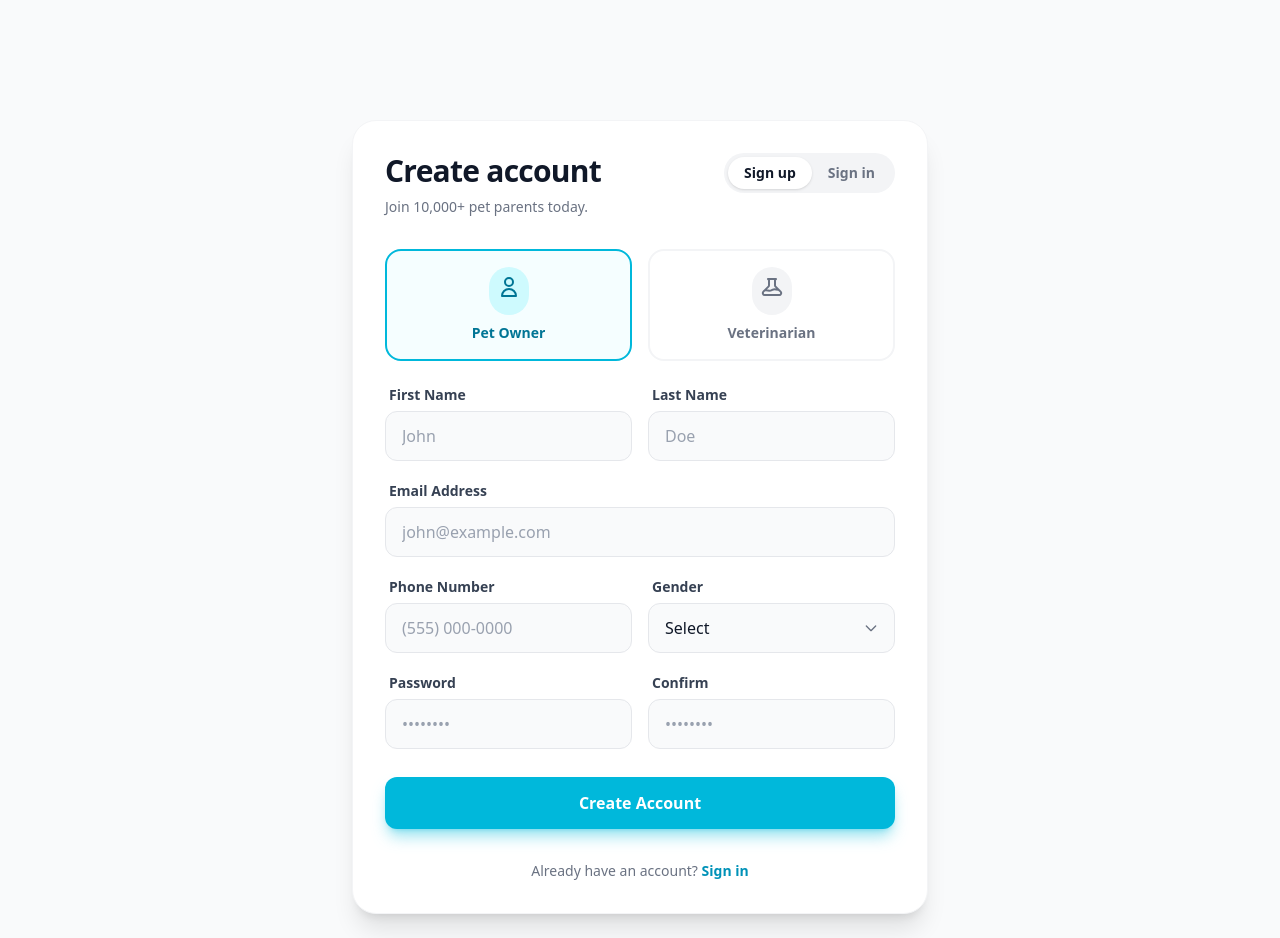
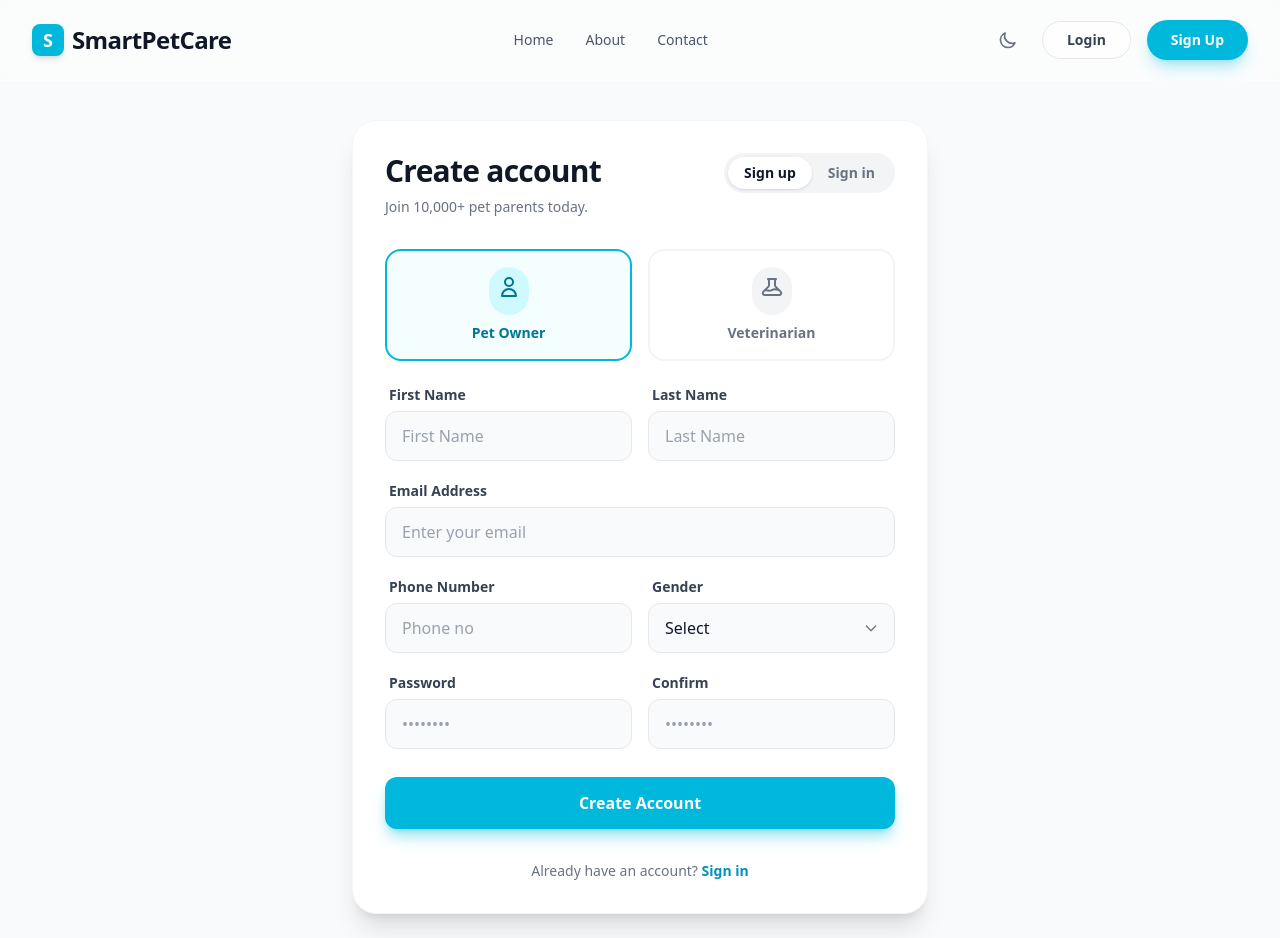
Before and after one commit to Aditya4405/smart-pet-care, a React (Vite) app in the folder frontend/front/: page /signup in a window 1280 px wide. Built offline with nearby package versions, Linux system fonts and the light colour scheme.

Commit message:
update signup page

```diff
--- a/frontend/front/src/pages/SignUp.jsx
+++ b/frontend/front/src/pages/SignUp.jsx
@@ -1,5 +1,6 @@
 import React, { useState } from 'react';
 import { useNavigate, useLocation } from 'react-router-dom';
+import Navbar from '../components/Navbar'; // 👈 IMPORTED NAVBAR
 
 const SignUp = () => {
   const navigate = useNavigate();
@@ -103,6 +104,9 @@ const SignUp = () => {
   return (
     <div className="min-h-screen bg-gray-50 dark:bg-gray-900 flex flex-col font-sans transition-colors duration-300 pt-24">
 
+      {/* 🔹 NAVBAR ADDED HERE 🔹 */}
+      <Navbar />
+
       <div className="flex-grow flex items-center justify-center p-4 sm:p-6">
 
         <div className="bg-white dark:bg-gray-800 rounded-3xl shadow-xl w-full max-w-xl p-8 relative overflow-hidden border border-gray-100 dark:border-gray-700">
@@ -155,7 +159,7 @@ const SignUp = () => {
                     type="email"
                     value={formData.email}
                     onChange={handleChange}
-                    placeholder="john@example.com"
+                    placeholder="Enter your email"
                     error={errors.email}
                 />
                 <InputField
@@ -172,12 +176,12 @@ const SignUp = () => {
             ) : (
               <>
                 <div className="grid grid-cols-2 gap-4">
-                  <InputField label="First Name" name="firstName" value={formData.firstName} onChange={handleChange} placeholder="John" error={errors.firstName} />
-                  <InputField label="Last Name" name="lastName" value={formData.lastName} onChange={handleChange} placeholder="Doe" error={errors.lastName} />
+                  <InputField label="First Name" name="firstName" value={formData.firstName} onChange={handleChange} placeholder="First Name" error={errors.firstName} />
+                  <InputField label="Last Name" name="lastName" value={formData.lastName} onChange={handleChange} placeholder="Last Name" error={errors.lastName} />
                 </div>
-                <InputField label="Email Address" name="email" type="email" value={formData.email} onChange={handleChange} placeholder="john@example.com" error={errors.email} />
+                <InputField label="Email Address" name="email" type="email" value={formData.email} onChange={handleChange} placeholder="Enter your email" error={errors.email} />
                 <div className="grid grid-cols-2 gap-4">
-                  <InputField label="Phone Number" name="phone" type="tel" value={formData.phone} onChange={handleChange} placeholder="(555) 000-0000" error={errors.phone} />
+                  <InputField label="Phone Number" name="phone" type="tel" value={formData.phone} onChange={handleChange} placeholder="Phone no" error={errors.phone} />
 
                   {/* Gender Select with Error Handling */}
                   <div className="flex flex-col gap-1.5">
```
